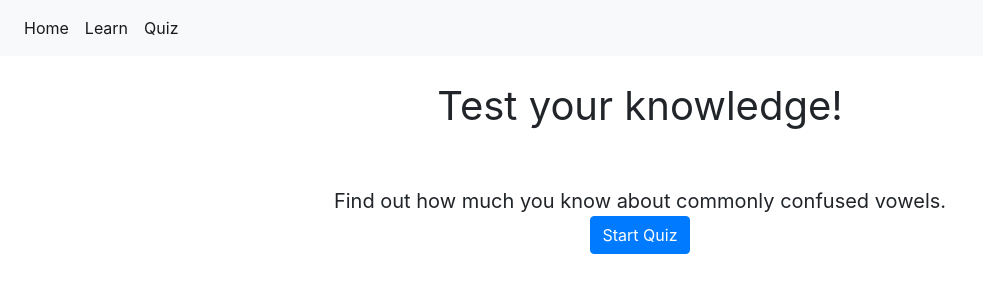
After one commit to shallotly/ui-design-ipa, a Flask app: template templates/quiz-index.html in a window 1280 px wide. The commit adds this page. Shown: the top 300 px of the page, without its empty margins (0-983 px from the left). Run offline with Flask 2, Linux system fonts and the light colour scheme; the template is opened without the code that fills it, so the values that code supplies are empty; some libraries are stand-ins or nearby versions.

Commit message:
quiz main added,

```diff
--- a/server.py
+++ b/server.py
@@ -118,6 +118,11 @@ def main():
 
     return render_template('index.html')
 
+@app.route('/quiz')
+def main():
+
+    return render_template('quiz-index.html')
+
 
 @app.route('/learn/<id>')
 def learn(id):
--- a/templates/layout.html
+++ b/templates/layout.html
@@ -29,7 +29,7 @@
                         <a class="nav-link" href="/learn/0">Learn</a>
                     </li>
                     <li class="nav-item active">
-                        <a class="nav-link" href="/quiz/0">Quiz</a>
+                        <a class="nav-link" href="/quiz">Quiz</a>
                     </li>
                 </ul>
             </div>
--- /dev/null
+++ b/templates/quiz-index.html
@@ -0,0 +1,50 @@
+{% extends 'layout.html' %}
+
+
+{% block head %}
+
+{{ super() }}
+
+<script>
+
+</script>
+
+<style>
+    .title {
+        display: block;
+        text-align: center;
+        padding-top: 20px;
+        padding-bottom: 20px;
+        font-size: 40px;
+    }
+
+    .summary {
+        display: block;
+        text-align: center;
+        font-size: 20px;
+    }
+
+</style>
+
+{% endblock head %}
+
+
+{% block content %}
+
+{{ super() }}
+
+<div class="row">
+    <div class="col-md-12 title">
+        Test your knowledge!
+    </div>
+    <div class="col-md-1"></div>
+    <div class="col-md-10 summary">
+        <br>
+        Find out how much you know about commonly confused vowels.
+        <br>
+        <a class="btn btn-primary" id="learning-btn" href="/learn/0" role="button">Start Quiz</a>
+    </div>
+
+</div>
+
+{% endblock content %}
```
